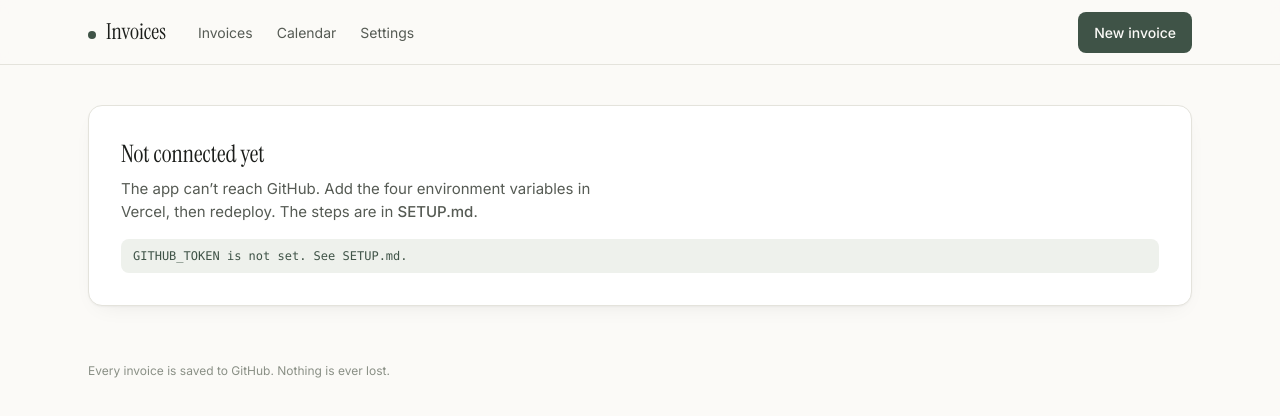
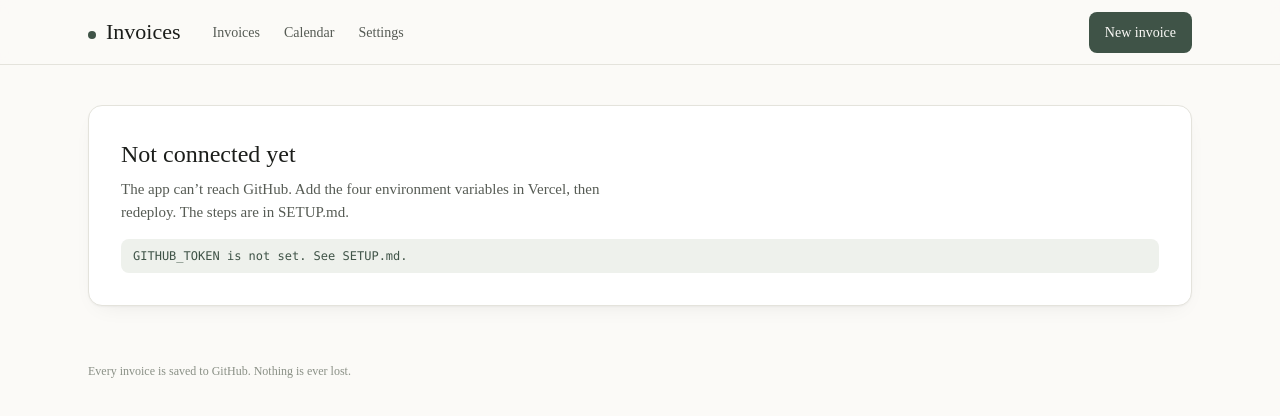
Before and after one commit to SacredRebel/invoice-template, a Next.js app: page / in a window 1280 px wide. Shown: the top 416 px of the page. Built offline with nearby package versions, Linux system fonts and the light colour scheme.

Commit message:
fix: load fonts via link so the build never depends on Google Fonts

```diff
--- a/app/layout.tsx
+++ b/app/layout.tsx
@@ -1,14 +1,10 @@
 import type { Metadata } from "next";
-import { Instrument_Serif, Inter } from "next/font/google";
 import Link from "next/link";
 import "./globals.css";
 
-const display = Instrument_Serif({
-  weight: "400", subsets: ["latin"], variable: "--font-display", display: "swap",
-});
-const sans = Inter({
-  subsets: ["latin"], variable: "--font-sans", display: "swap",
-});
+/* Fonts load via <link> rather than next/font so the BUILD never depends on
+   reaching Google. If the fonts are slow the app still renders in the fallback
+   face — it degrades, it doesn't fail. */
 
 export const metadata: Metadata = {
   title: "Invoices",
@@ -30,7 +26,7 @@ function Nav() {
         </Link>
         <nav className="flex items-center gap-6 text-[14px] text-slate">
           {links.map((l) => (
-            <Link key={l.href} href={l.href} className="hover:text-sage transition">
+            <Link key={l.href} href={l.href} className="transition hover:text-sage">
               {l.label}
             </Link>
           ))}
@@ -43,7 +39,15 @@ function Nav() {
 
 export default function RootLayout({ children }: { children: React.ReactNode }) {
   return (
-    <html lang="en" className={`${display.variable} ${sans.variable}`}>
+    <html lang="en">
+      <head>
+        <link rel="preconnect" href="https://fonts.googleapis.com" />
+        <link rel="preconnect" href="https://fonts.gstatic.com" crossOrigin="anonymous" />
+        <link
+          rel="stylesheet"
+          href="https://fonts.googleapis.com/css2?family=Instrument+Serif:ital@0;1&family=Inter:wght@400;500;600&display=swap"
+        />
+      </head>
       <body>
         <Nav />
         <main className="mx-auto max-w-6xl px-6 py-10">{children}</main>
```
